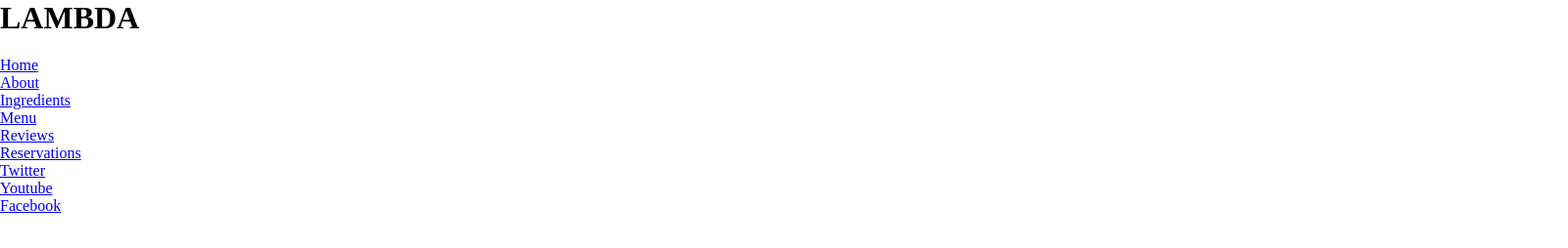
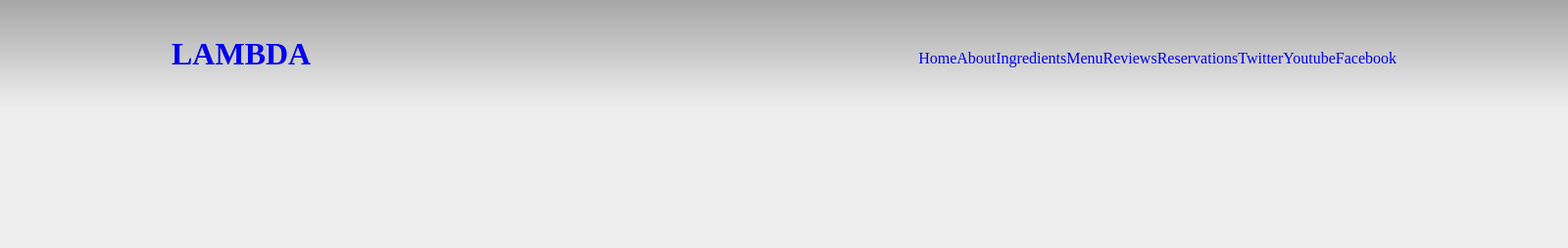
Before and after one commit to gudvinga/Try-Sass-and-Pug, a website built with webpack: page src/index.pug in a window 1280 px wide. Shown: the whole page at 98% size, 1600 px wide, since content can reach past the window. Built offline with nearby package versions, Linux system fonts and the light colour scheme.

Commit message:
Add header template

```diff
--- a/src/index.pug
+++ b/src/index.pug
@@ -3,7 +3,6 @@ html(lang="en")
         meta(charset="UTF-8")
         meta(name="viewport", content="width=device-width, initial-scale=1.0")
         meta(http-equiv="X-UA-Compatible", content="ie=edge")
-        title My first pug tamplate
+        title Lambda made by gudvinga
     body
-        h1 LAMBDA
-        include ./pug/main_menu.pug
+        include ./pug/header.pug
--- /dev/null
+++ b/src/pug/header.pug
@@ -0,0 +1,6 @@
+header.main_header
+    .inner
+        a(href="/", title="Home").logo_link
+            h1.main_logo LAMBDA
+
+        include ./main_menu.pug
--- a/src/pug/main_menu.pug
+++ b/src/pug/main_menu.pug
@@ -7,7 +7,7 @@ nav.main_menu
             li
                 a(href="#" + val, title=val)= val !== '' ? val : 'Home'
 
-    ul.menu_social
+    ul.menu.social
         each val in menuSocialItems
             li
                 a(href="#" + val, title=val)= val
--- a/src/style.scss
+++ b/src/style.scss
@@ -9,6 +9,24 @@ html, body {
     height: 100%;
 }
 
+html {
+    background-color: #eee;
+}
+
+body {
+    width: 1600px;
+    margin: 0 auto;
+}
+
+.inner {
+    display: flex;
+    justify-content: space-between;
+    align-items: center;
+    margin: 0 auto;
+    width: 1250px;
+    height: 100%;
+}
+
 ul {
     list-style: none;
     @include margin-pad();
@@ -17,3 +35,37 @@ ul {
 li {
     @include margin-pad();
 }
+
+a, input, button {
+    outline: none;
+}
+
+a {
+    text-decoration: none;
+}
+
+header {
+    height: 110px;
+    background: linear-gradient(to top, rgba(0,0,0,0), rgba(0,0,0,0.3));
+}
+
+.main_menu {
+    display: flex;
+    justify-content: flex-end;
+    align-items: center;
+}
+
+.menu {
+    display: flex;
+    justify-content: space-between;
+
+    a {
+        display: block;
+        padding-top: 10px;
+    }
+
+    a:hover {
+        border-top: 2px solid red;
+        padding-top: 8px;
+    }
+}
```
Also changed, not shown: build/css/main.css, build/index.html, 1 other file.
